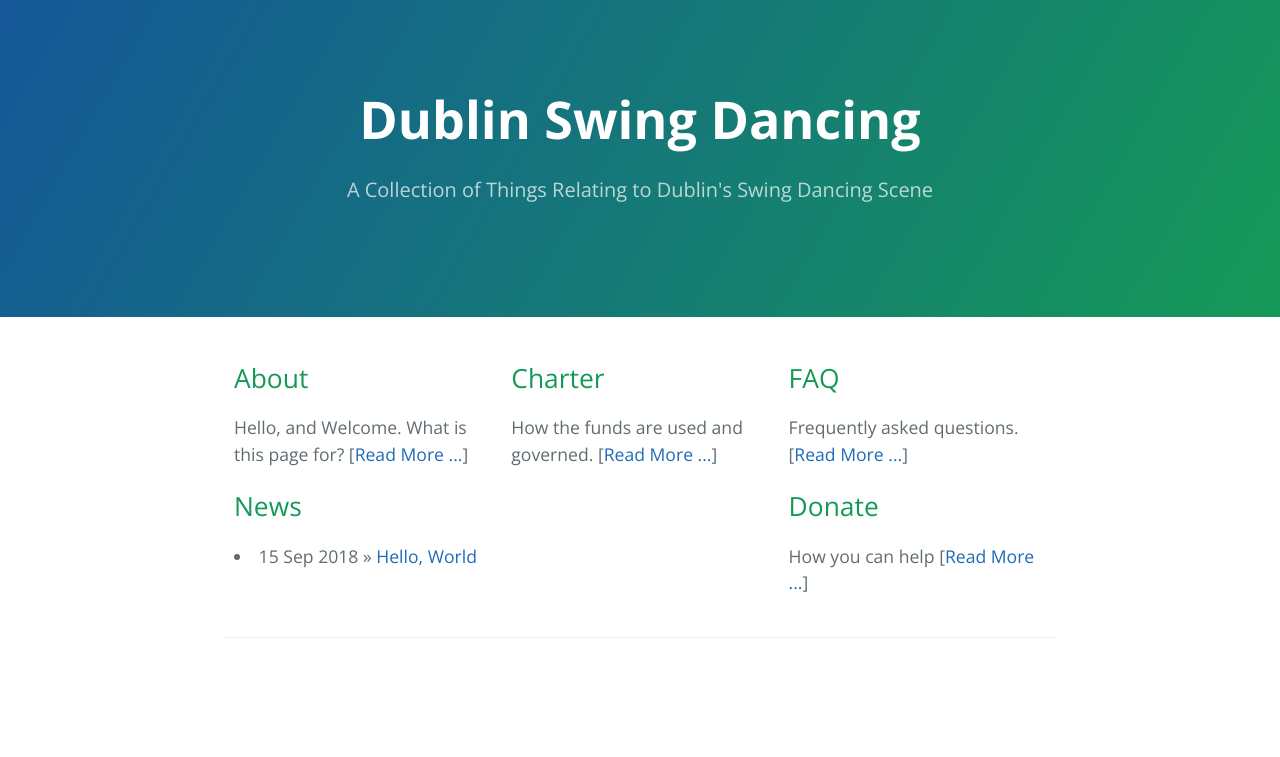
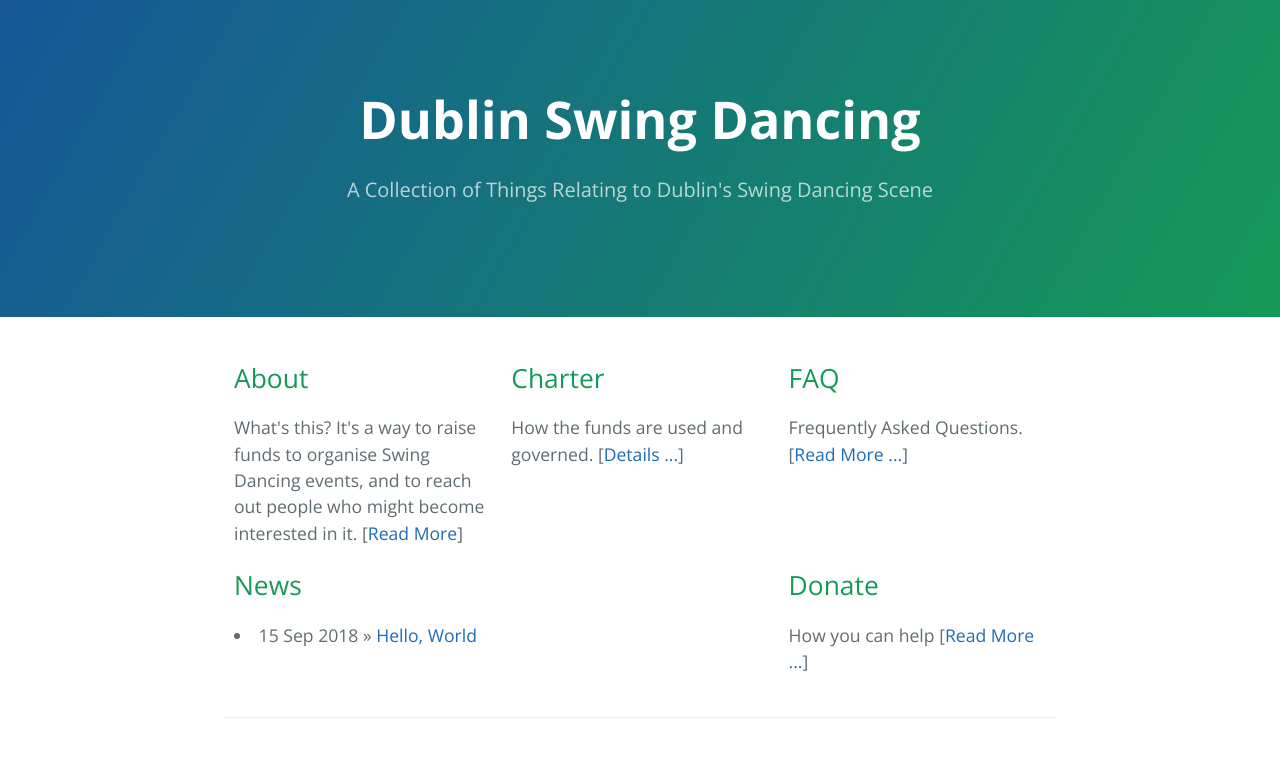
Before and after one commit to DublinSwingDancing/dublinswingdancing.github.io, a Jekyll site: the page built from index.md, in a window 1280 px wide. Shown: the top 757 px of the page. Built offline with Jekyll 4.4.1, drawn with Linux system fonts in a browser that asks for light colours.

Commit message:
Update index.md page

```diff
--- a/index.md
+++ b/index.md
@@ -5,13 +5,14 @@ layout: default
 <div class="index_row"><div class="index_column"><h2>
 About
 </h2>
-Hello, and Welcome. What is this page for? [<a href="/about">Read More ...</a>]
+What's this? It's a way to raise funds to organise Swing Dancing events, and to
+reach out people who might become interested in it. [<a href="/about">Read More</a>]
 </div><div class="index_column"><h2>
 Charter
 </h2>
-How the funds are used and governed. [<a href="/charter">Read More ...</a>]
+How the funds are used and governed. [<a href="/charter">Details ...</a>]
 </div><div class="index_column"><h2>
 FAQ
 </h2>
-Frequently asked questions. [<a href="/FAQ">Read More ...</a>]
+Frequently Asked Questions. [<a href="/FAQ">Read More ...</a>]
 </div></div>
```
